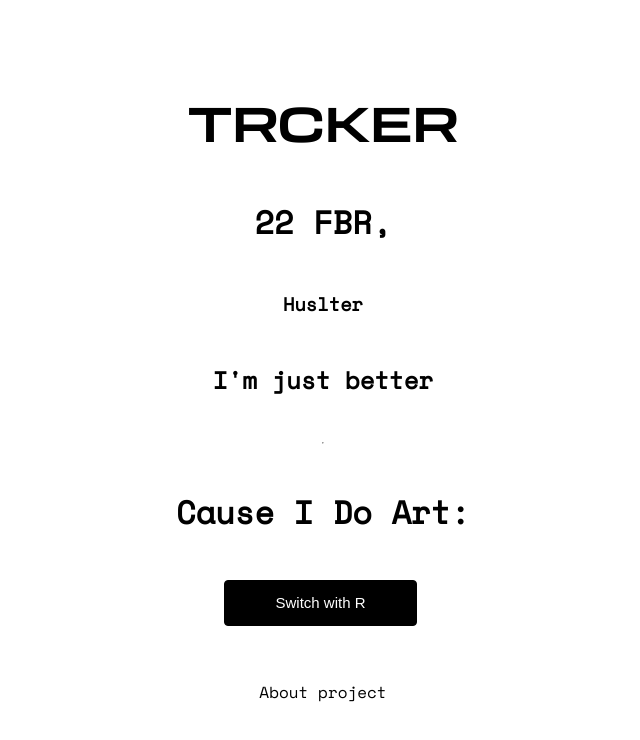
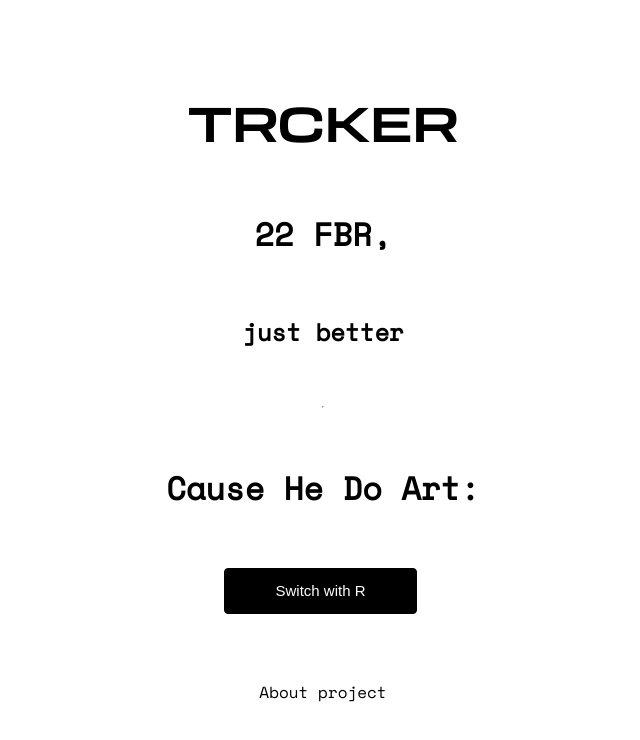
Before and after one commit to t00kind/tracker, a Next.js app: page / in a window 1280 px wide. Shown: the top 740 px of the page, without its empty margins (317-957 px from the left). Built offline with nearby package versions, Linux system fonts and the light colour scheme.

Commit message:
just better

```diff
--- a/app/page.js
+++ b/app/page.js
@@ -4,7 +4,7 @@ import Link from "next/link";
 import styles from "./page.module.css";
 import Logo from "./ui/Logo";
 import Da from './ui/Da';
-import Hustler from "./ui/Khx";
+import Hustler from "./ui/User";
 
 
 export default function Home() {
@@ -13,9 +13,8 @@ export default function Home() {
         <Logo />
           <Da />
           <Hustler />
-        <h2>I'm just better</h2>
         <hr  className="sword"/>
-        <h1>Cause I Do Art:</h1>
+        <h1>Cause He Do Art:</h1>
           <button className='btn'>Switch with R</button>
         <Link href="/about">About project</Link>
       </main>
--- a/app/ui/Da.jsx
+++ b/app/ui/Da.jsx
@@ -1,6 +1,6 @@
 export default function Da() {
     const da = new Date();
-    const Ms = ["JNV", "FBR", "MRCH"]
+    const Ms = ["JNV", "FBR", "MRCH", "APRL", "MAYAYS"]
     const m = da.getMonth()
     const d = da.getDate()
 
--- a/app/ui/Khx.tsx
+++ b/app/ui/User.tsx
@@ -8,7 +8,8 @@ const Hustler = () => {
 
   return (
       <>
-          <b><h3 className='hustler'> Huslter {user?.first_name} </h3></b>
+          <h2>{user?.first_name} just better</h2>
+
       </>
   );
 };
```
